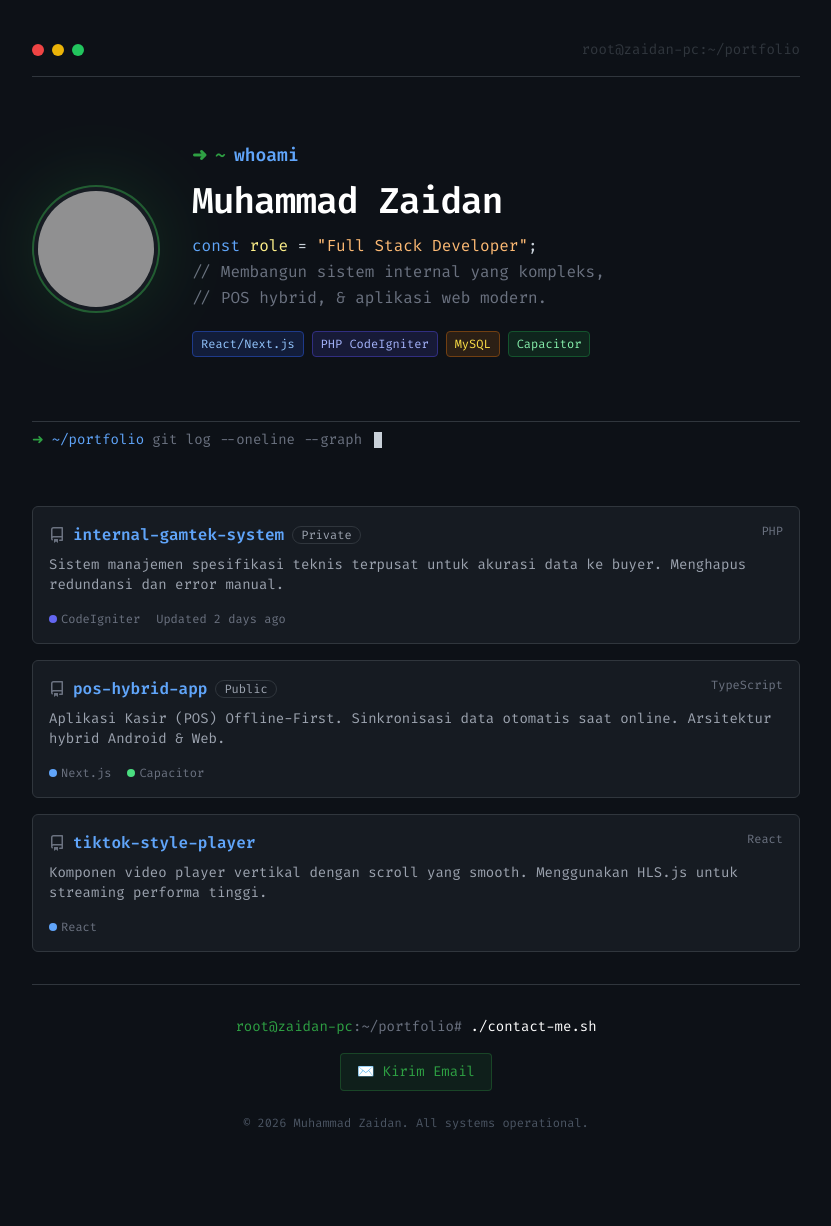
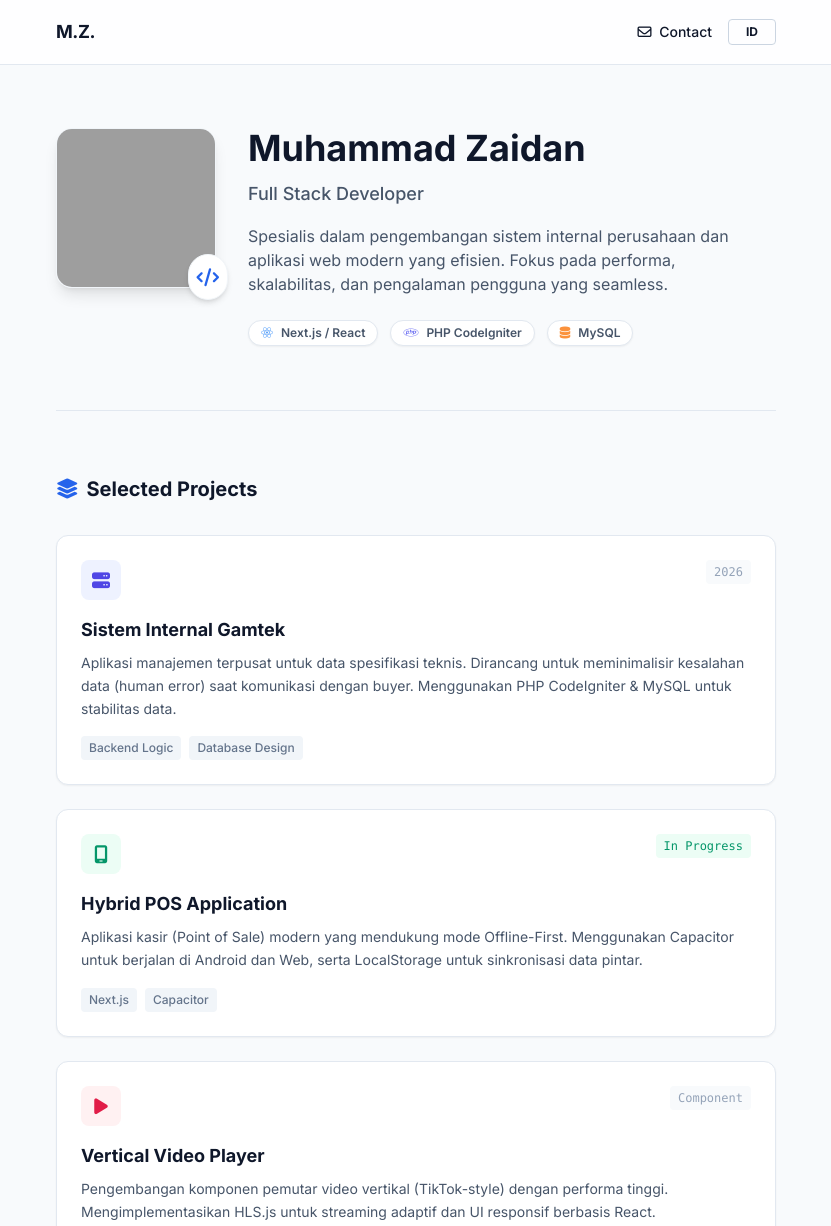
Before and after one commit to muhammadzaidansutardi09/muhammadzaidansutardi, a website: page index.html in a window 1280 px wide. Shown: the top 1226 px of the page, without its empty margins (224-1055 px from the left). Before the commit the page ends 1171 px from the top, so only its background shows below. Drawn offline with nearby package versions, Linux system fonts and the light colour scheme; grey boxes are pictures that could not be loaded.

Commit message:
Update index.html

```diff
--- a/index.html
+++ b/index.html
@@ -1,184 +1,221 @@
 <!DOCTYPE html>
-<html lang="id" class="dark">
+<html lang="id" class="scroll-smooth">
 <head>
     <meta charset="UTF-8">
     <meta name="viewport" content="width=device-width, initial-scale=1.0">
-    <title>~/zaidan/portfolio</title>
+    <title>Portfolio - Muhammad Zaidan</title>
     <script src="https://cdn.tailwindcss.com"></script>
-    <link rel="preconnect" href="https://fonts.googleapis.com">
-    <link rel="preconnect" href="https://fonts.gstatic.com" crossorigin>
-    <link href="https://fonts.googleapis.com/css2?family=Fira+Code:wght@300;400;500;600&display=swap" rel="stylesheet">
+    <link rel="stylesheet" href="https://cdnjs.cloudflare.com/ajax/libs/font-awesome/6.4.0/css/all.min.css">
+    <link href="https://fonts.googleapis.com/css2?family=Inter:wght@300;400;500;600;700&display=swap" rel="stylesheet">
+
     <script>
         tailwind.config = {
-            darkMode: 'class',
             theme: {
                 extend: {
                     fontFamily: {
-                        mono: ['"Fira Code"', 'monospace'],
+                        sans: ['Inter', 'sans-serif'],
                     },
                     colors: {
-                        term: {
-                            bg: '#0d1117',      /* GitHub Dark Dimmed inspired */
-                            card: '#161b22',
-                            border: '#30363d',
-                            text: '#c9d1d9',
-                            green: '#2ea043',
-                            blue: '#58a6ff',
-                            accent: '#7ee787'
-                        }
-                    },
-                    animation: {
-                        'blink': 'blink 1s step-end infinite',
-                    },
-                    keyframes: {
-                        blink: {
-                            '0%, 100%': { opacity: '1' },
-                            '50%': { opacity: '0' },
-                        }
+                        primary: '#0f172a', // Slate 900
+                        secondary: '#475569', // Slate 600
+                        accent: '#2563eb', // Blue 600
+                        bg: '#f8fafc', // Slate 50
                     }
                 }
             }
         }
     </script>
     <style>
-        body { background-color: #0d1117; color: #c9d1d9; }
-        .scrollbar-hide::-webkit-scrollbar { display: none; }
+        /* Custom subtle animations */
+        .fade-in { animation: fadeIn 0.5s ease-in-out; }
+        @keyframes fadeIn { from { opacity: 0; transform: translateY(10px); } to { opacity: 1; transform: translateY(0); } }
     </style>
 </head>
-<body class="font-mono antialiased min-h-screen flex flex-col items-center py-10 px-4 md:px-0">
+<body class="bg-bg text-primary antialiased selection:bg-accent selection:text-white">
 
-    <div class="w-full max-w-3xl space-y-8">
-
-        <nav class="flex justify-between items-center text-sm text-term-text border-b border-term-border pb-4 w-full">
-            <div class="flex gap-2">
-                <div class="w-3 h-3 rounded-full bg-red-500"></div>
-                <div class="w-3 h-3 rounded-full bg-yellow-500"></div>
-                <div class="w-3 h-3 rounded-full bg-green-500"></div>
+    <nav class="fixed w-full z-50 bg-white/80 backdrop-blur-md border-b border-slate-200">
+        <div class="max-w-3xl mx-auto px-6 h-16 flex items-center justify-between">
+            <span class="font-bold text-lg tracking-tight">M.Z.</span>
+            <div class="flex items-center gap-4">
+                <a href="mailto:email@anda.com" class="text-sm font-medium hover:text-accent transition">
+                    <i class="fa-regular fa-envelope mr-1"></i> <span data-key="nav_contact">Contact</span>
+                </a>
+                <button onclick="toggleLang()" class="text-xs font-bold border border-slate-300 rounded px-2 py-1 hover:bg-slate-100 transition uppercase w-12 text-center">
+                    <span id="lang-indicator">ID</span>
+                </button>
             </div>
-            <div class="text-term-border">root@zaidan-pc:~/portfolio</div>
+        </div>
     </nav>
 
-        <header class="flex flex-col md:flex-row gap-8 items-start md:items-center py-8">
-            <div class="relative shrink-0">
-                <div class="w-32 h-32 rounded-full p-1 border-2 border-term-green/50 overflow-hidden bg-term-card relative z-10">
-                    <img src="profile.png" alt="Zaidan" class="w-full h-full object-cover rounded-full opacity-90 hover:opacity-100 transition">
+    <main class="max-w-3xl mx-auto px-6 pt-32 pb-20 space-y-16">
+
+        <section class="fade-in">
+            <div class="flex flex-col md:flex-row items-center md:items-start gap-8">
+                <div class="shrink-0 relative">
+                    <div class="w-32 h-32 md:w-40 md:h-40 rounded-2xl overflow-hidden shadow-lg border border-slate-100">
+                        <img src="profile.png" alt="Muhammad Zaidan" class="w-full h-full object-cover">
                     </div>
-                <div class="absolute inset-0 bg-term-green blur-2xl opacity-20 rounded-full"></div>
-            </div>
-
-            <div class="space-y-3">
-                <div class="flex items-center gap-2 text-term-green font-bold text-lg">
-                    <span>➜</span>
-                    <span>~</span>
-                    <span class="text-blue-400">whoami</span>
-                </div>
-
-                <h1 class="text-3xl md:text-4xl font-bold text-white tracking-tight">Muhammad Zaidan</h1>
-
-                <p class="text-term-text leading-relaxed max-w-lg">
-                    <span class="text-blue-400">const</span> <span class="text-yellow-200">role</span> = <span class="text-orange-300">"Full Stack Developer"</span>;<br>
-                    <span class="text-gray-500">// Membangun sistem internal yang kompleks, <br>// POS hybrid, & aplikasi web modern.</span>
-                </p>
-
-                <div class="flex flex-wrap gap-2 pt-2">
-                    <span class="px-2 py-1 bg-blue-900/30 text-blue-300 text-xs border border-blue-900 rounded">React/Next.js</span>
-                    <span class="px-2 py-1 bg-indigo-900/30 text-indigo-300 text-xs border border-indigo-900 rounded">PHP CodeIgniter</span>
-                    <span class="px-2 py-1 bg-yellow-900/30 text-yellow-300 text-xs border border-yellow-900 rounded">MySQL</span>
-                    <span class="px-2 py-1 bg-green-900/30 text-green-300 text-xs border border-green-900 rounded">Capacitor</span>
-                </div>
-            </div>
-        </header>
-
-        <div class="border-t border-term-border pt-2 pb-6">
-            <div class="flex items-center gap-2 text-sm">
-                <span class="text-term-green">➜</span>
-                <span class="text-blue-400">~/portfolio</span>
-                <span class="text-gray-500">git log --oneline --graph</span>
-                <span class="w-2 h-4 bg-term-text animate-blink inline-block align-middle ml-1"></span>
+                    <div class="absolute -bottom-3 -right-3 bg-white p-2 rounded-full shadow-md border border-slate-100">
+                        <i class="fa-solid fa-code text-accent text-lg"></i>
                     </div>
                 </div>
 
-        <section class="grid gap-4">
+                <div class="text-center md:text-left">
+                    <h1 class="text-3xl md:text-4xl font-bold mb-3 text-slate-900">Muhammad Zaidan</h1>
+                    <p class="text-lg text-secondary font-medium mb-4" data-key="role">Full Stack Developer</p>
+                    <p class="text-secondary leading-relaxed max-w-lg mx-auto md:mx-0 text-sm md:text-base" data-key="bio">
+                        Spesialis dalam pengembangan sistem internal perusahaan dan aplikasi web modern yang efisien. Fokus pada performa, skalabilitas, dan pengalaman pengguna yang seamless.
+                    </p>
 
-            <div class="group bg-term-card border border-term-border rounded-md p-4 hover:border-gray-500 transition cursor-default">
-                <div class="flex justify-between items-start mb-2">
-                    <div class="flex items-center gap-2">
-                        <svg class="w-4 h-4 text-gray-500" viewBox="0 0 16 16" fill="currentColor"><path fill-rule="evenodd" d="M2 2.5A2.5 2.5 0 014.5 0h8.75a.75.75 0 01.75.75v12.5a.75.75 0 01-.75.75h-2.5a.75.75 0 110-1.5h1.75v-2h-8a1 1 0 00-.714 1.7.75.75 0 01-1.072 1.05A2.495 2.495 0 012 11.5v-9zm10.5-1V9h-8c-.356 0-.694.074-1 .208V2.5a1 1 0 011-1h8zM5 12.25v3.25a.25.25 0 00.4.2l1.45-1.087a.25.25 0 01.3 0L8.6 15.7a.25.25 0 00.4-.2v-3.25a.25.25 0 00-.25-.25h-3.5a.25.25 0 00-.25.25z"></path></svg>
-                        <h3 class="text-blue-400 font-semibold group-hover:underline">internal-gamtek-system</h3>
-                        <span class="text-xs border border-term-border text-gray-400 px-2 rounded-full">Private</span>
+                    <div class="mt-6 flex flex-wrap justify-center md:justify-start gap-3">
+                        <span class="px-3 py-1 bg-white border border-slate-200 rounded-full text-xs font-semibold text-slate-600 flex items-center gap-2 shadow-sm">
+                            <i class="fa-brands fa-react text-blue-400"></i> Next.js / React
+                        </span>
+                        <span class="px-3 py-1 bg-white border border-slate-200 rounded-full text-xs font-semibold text-slate-600 flex items-center gap-2 shadow-sm">
+                            <i class="fa-brands fa-php text-indigo-500"></i> PHP CodeIgniter
+                        </span>
+                        <span class="px-3 py-1 bg-white border border-slate-200 rounded-full text-xs font-semibold text-slate-600 flex items-center gap-2 shadow-sm">
+                            <i class="fa-solid fa-database text-orange-400"></i> MySQL
+                        </span>
                     </div>
-                    <span class="text-xs text-gray-500">PHP</span>
                 </div>
-                <p class="text-sm text-gray-400 mb-4">
-                    Sistem manajemen spesifikasi teknis terpusat untuk akurasi data ke buyer. Menghapus redundansi dan error manual.
+            </div>
+        </section>
+
+        <hr class="border-slate-200">
+
+        <section>
+            <h2 class="text-xl font-bold mb-8 flex items-center gap-2">
+                <i class="fa-solid fa-layer-group text-accent"></i>
+                <span data-key="projects_title">Selected Projects</span>
+            </h2>
+
+            <div class="grid gap-6">
+
+                <div class="group bg-white rounded-xl p-6 shadow-sm border border-slate-200 hover:shadow-md hover:border-accent/30 transition duration-300">
+                    <div class="flex justify-between items-start mb-4">
+                        <div class="bg-indigo-50 text-indigo-600 w-10 h-10 rounded-lg flex items-center justify-center">
+                            <i class="fa-solid fa-server text-lg"></i>
+                        </div>
+                        <span class="text-xs font-mono text-slate-400 bg-slate-50 px-2 py-1 rounded">2026</span>
+                    </div>
+                    <h3 class="text-lg font-bold text-slate-900 mb-2 group-hover:text-accent transition" data-key="p1_title">Sistem Internal Gamtek</h3>
+                    <p class="text-sm text-secondary leading-relaxed mb-4" data-key="p1_desc">
+                        Aplikasi manajemen terpusat untuk data spesifikasi teknis. Dirancang untuk meminimalisir kesalahan data (human error) saat komunikasi dengan buyer. Menggunakan PHP CodeIgniter & MySQL untuk stabilitas data.
                     </p>
-                <div class="flex items-center gap-4 text-xs text-gray-500">
-                    <div class="flex items-center gap-1">
-                        <span class="w-2 h-2 rounded-full bg-indigo-500"></span>
-                        CodeIgniter
-                    </div>
-                    <div>Updated 2 days ago</div>
+                    <div class="flex gap-2 text-xs font-medium text-slate-500">
+                        <span class="bg-slate-100 px-2 py-1 rounded">Backend Logic</span>
+                        <span class="bg-slate-100 px-2 py-1 rounded">Database Design</span>
                     </div>
                 </div>
 
-            <div class="group bg-term-card border border-term-border rounded-md p-4 hover:border-gray-500 transition cursor-default">
-                <div class="flex justify-between items-start mb-2">
-                    <div class="flex items-center gap-2">
-                        <svg class="w-4 h-4 text-gray-500" viewBox="0 0 16 16" fill="currentColor"><path fill-rule="evenodd" d="M2 2.5A2.5 2.5 0 014.5 0h8.75a.75.75 0 01.75.75v12.5a.75.75 0 01-.75.75h-2.5a.75.75 0 110-1.5h1.75v-2h-8a1 1 0 00-.714 1.7.75.75 0 01-1.072 1.05A2.495 2.495 0 012 11.5v-9zm10.5-1V9h-8c-.356 0-.694.074-1 .208V2.5a1 1 0 011-1h8zM5 12.25v3.25a.25.25 0 00.4.2l1.45-1.087a.25.25 0 01.3 0L8.6 15.7a.25.25 0 00.4-.2v-3.25a.25.25 0 00-.25-.25h-3.5a.25.25 0 00-.25.25z"></path></svg>
-                        <h3 class="text-blue-400 font-semibold group-hover:underline">pos-hybrid-app</h3>
-                        <span class="text-xs border border-term-border text-gray-400 px-2 rounded-full">Public</span>
+                <div class="group bg-white rounded-xl p-6 shadow-sm border border-slate-200 hover:shadow-md hover:border-accent/30 transition duration-300">
+                    <div class="flex justify-between items-start mb-4">
+                        <div class="bg-emerald-50 text-emerald-600 w-10 h-10 rounded-lg flex items-center justify-center">
+                            <i class="fa-solid fa-mobile-screen text-lg"></i>
                         </div>
-                    <span class="text-xs text-gray-500">TypeScript</span>
+                        <span class="text-xs font-mono text-emerald-600 bg-emerald-50 px-2 py-1 rounded">In Progress</span>
                     </div>
-                <p class="text-sm text-gray-400 mb-4">
-                    Aplikasi Kasir (POS) Offline-First. Sinkronisasi data otomatis saat online. Arsitektur hybrid Android & Web.
+                    <h3 class="text-lg font-bold text-slate-900 mb-2 group-hover:text-accent transition" data-key="p2_title">Hybrid POS Application</h3>
+                    <p class="text-sm text-secondary leading-relaxed mb-4" data-key="p2_desc">
+                        Aplikasi kasir (Point of Sale) modern yang mendukung mode Offline-First. Menggunakan Capacitor untuk berjalan di Android dan Web, serta LocalStorage untuk sinkronisasi data pintar.
                     </p>
-                <div class="flex items-center gap-4 text-xs text-gray-500">
-                    <div class="flex items-center gap-1">
-                        <span class="w-2 h-2 rounded-full bg-blue-400"></span>
-                        Next.js
-                    </div>
-                    <div class="flex items-center gap-1">
-                        <span class="w-2 h-2 rounded-full bg-green-400"></span>
-                        Capacitor
-                    </div>
+                    <div class="flex gap-2 text-xs font-medium text-slate-500">
+                        <span class="bg-slate-100 px-2 py-1 rounded">Next.js</span>
+                        <span class="bg-slate-100 px-2 py-1 rounded">Capacitor</span>
                     </div>
                 </div>
 
-            <div class="group bg-term-card border border-term-border rounded-md p-4 hover:border-gray-500 transition cursor-default">
-                <div class="flex justify-between items-start mb-2">
-                    <div class="flex items-center gap-2">
-                        <svg class="w-4 h-4 text-gray-500" viewBox="0 0 16 16" fill="currentColor"><path fill-rule="evenodd" d="M2 2.5A2.5 2.5 0 014.5 0h8.75a.75.75 0 01.75.75v12.5a.75.75 0 01-.75.75h-2.5a.75.75 0 110-1.5h1.75v-2h-8a1 1 0 00-.714 1.7.75.75 0 01-1.072 1.05A2.495 2.495 0 012 11.5v-9zm10.5-1V9h-8c-.356 0-.694.074-1 .208V2.5a1 1 0 011-1h8zM5 12.25v3.25a.25.25 0 00.4.2l1.45-1.087a.25.25 0 01.3 0L8.6 15.7a.25.25 0 00.4-.2v-3.25a.25.25 0 00-.25-.25h-3.5a.25.25 0 00-.25.25z"></path></svg>
-                        <h3 class="text-blue-400 font-semibold group-hover:underline">tiktok-style-player</h3>
+                <div class="group bg-white rounded-xl p-6 shadow-sm border border-slate-200 hover:shadow-md hover:border-accent/30 transition duration-300">
+                    <div class="flex justify-between items-start mb-4">
+                        <div class="bg-rose-50 text-rose-600 w-10 h-10 rounded-lg flex items-center justify-center">
+                            <i class="fa-solid fa-play text-lg"></i>
                         </div>
-                    <span class="text-xs text-gray-500">React</span>
+                        <span class="text-xs font-mono text-slate-400 bg-slate-50 px-2 py-1 rounded">Component</span>
                     </div>
-                <p class="text-sm text-gray-400 mb-4">
-                    Komponen video player vertikal dengan scroll yang smooth. Menggunakan HLS.js untuk streaming performa tinggi.
+                    <h3 class="text-lg font-bold text-slate-900 mb-2 group-hover:text-accent transition" data-key="p3_title">Vertical Video Player</h3>
+                    <p class="text-sm text-secondary leading-relaxed mb-4" data-key="p3_desc">
+                        Pengembangan komponen pemutar video vertikal (TikTok-style) dengan performa tinggi. Mengimplementasikan HLS.js untuk streaming adaptif dan UI responsif berbasis React.
                     </p>
-                <div class="flex items-center gap-4 text-xs text-gray-500">
-                    <div class="flex items-center gap-1">
-                        <span class="w-2 h-2 rounded-full bg-blue-400"></span>
-                        React
-                    </div>
+                    <div class="flex gap-2 text-xs font-medium text-slate-500">
+                        <span class="bg-slate-100 px-2 py-1 rounded">React</span>
+                        <span class="bg-slate-100 px-2 py-1 rounded">HLS.js</span>
                     </div>
                 </div>
 
+            </div>
         </section>
 
-        <footer class="pt-8 border-t border-term-border w-full text-center">
-             <p class="text-gray-500 text-sm mb-4">
-                <span class="text-term-green">root@zaidan-pc</span>:~/portfolio# <span class="text-white">./contact-me.sh</span>
+        <section class="bg-primary rounded-2xl p-8 text-center text-white shadow-xl relative overflow-hidden">
+            <div class="absolute top-0 left-0 w-full h-1 bg-gradient-to-r from-blue-500 to-indigo-500"></div>
+            <h2 class="text-xl font-bold mb-3" data-key="cta_title">Siap untuk Bekerja Sama?</h2>
+            <p class="text-slate-300 text-sm mb-6 max-w-md mx-auto" data-key="cta_desc">
+                Saya terbuka untuk peluang kerja full-time atau proyek freelance yang menantang.
             </p>
-            <a href="mailto:email@anda.com" class="inline-flex items-center gap-2 px-4 py-2 bg-term-green/10 text-term-green border border-term-green/30 rounded hover:bg-term-green/20 transition text-sm">
-                <span>✉️</span> Kirim Email
+            <a href="mailto:email@anda.com" class="inline-flex items-center gap-2 bg-white text-primary px-6 py-3 rounded-lg font-semibold text-sm hover:bg-slate-100 transition shadow-lg">
+                <i class="fa-solid fa-paper-plane"></i>
+                <span data-key="cta_btn">Hubungi Saya via Email</span>
             </a>
-            <div class="mt-6 text-xs text-gray-600">
-                &copy; 2026 Muhammad Zaidan. All systems operational.
-            </div>
+        </section>
+
+    </main>
+
+    <footer class="bg-white border-t border-slate-200 py-8 text-center text-slate-500 text-xs">
+        <p>&copy; 2026 Muhammad Zaidan. Built with <i class="fa-solid fa-heart text-red-400 mx-1"></i> HTML & Tailwind.</p>
     </footer>
 
-    </div>
+    <script>
+        const content = {
+            id: {
+                nav_contact: "Kontak",
+                role: "Full Stack Developer",
+                bio: "Spesialis dalam pengembangan sistem internal perusahaan dan aplikasi web modern yang efisien. Fokus pada performa, skalabilitas, dan pengalaman pengguna yang seamless.",
+                projects_title: "Proyek Terpilih",
+                p1_title: "Sistem Internal Gamtek",
+                p1_desc: "Aplikasi manajemen terpusat untuk data spesifikasi teknis. Dirancang untuk meminimalisir kesalahan data (human error) saat komunikasi dengan buyer. Menggunakan PHP CodeIgniter & MySQL untuk stabilitas data.",
+                p2_title: "Hybrid POS Application",
+                p2_desc: "Aplikasi kasir (Point of Sale) modern yang mendukung mode Offline-First. Menggunakan Capacitor untuk berjalan di Android dan Web, serta LocalStorage untuk sinkronisasi data pintar.",
+                p3_title: "Vertical Video Player",
+                p3_desc: "Pengembangan komponen pemutar video vertikal (TikTok-style) dengan performa tinggi. Mengimplementasikan HLS.js untuk streaming adaptif dan UI responsif berbasis React.",
+                cta_title: "Siap untuk Bekerja Sama?",
+                cta_desc: "Saya terbuka untuk peluang kerja full-time atau proyek freelance yang menantang.",
+                cta_btn: "Hubungi Saya via Email"
+            },
+            en: {
+                nav_contact: "Contact",
+                role: "Full Stack Developer",
+                bio: "Specializing in corporate internal systems and efficient modern web applications. Focused on performance, scalability, and seamless user experiences.",
+                projects_title: "Selected Projects",
+                p1_title: "Gamtek Internal System",
+                p1_desc: "Centralized management app for technical specification data. Designed to minimize human error during buyer communication. Built with PHP CodeIgniter & MySQL for data stability.",
+                p2_title: "Hybrid POS Application",
+                p2_desc: "Modern Point of Sale (POS) application supporting Offline-First mode. Uses Capacitor for Android/Web deployment and LocalStorage for smart data sync.",
+                p3_title: "Vertical Video Player",
+                p3_desc: "High-performance vertical video player component (TikTok-style). Implements HLS.js for adaptive streaming and responsive React-based UI.",
+                cta_title: "Ready to Collaborate?",
+                cta_desc: "I am open to full-time opportunities or challenging freelance projects.",
+                cta_btn: "Contact Me via Email"
+            }
+        };
 
+        let currentLang = 'id';
+
+        function toggleLang() {
+            currentLang = currentLang === 'id' ? 'en' : 'id';
+            document.getElementById('lang-indicator').textContent = currentLang.toUpperCase();
+
+            // Update Text
+            document.querySelectorAll('[data-key]').forEach(el => {
+                el.style.opacity = '0'; // Fade out
+                setTimeout(() => {
+                    const key = el.getAttribute('data-key');
+                    if (content[currentLang][key]) {
+                        el.textContent = content[currentLang][key];
+                    }
+                    el.style.opacity = '1'; // Fade in
+                }, 200);
+            });
+        }
+    </script>
 </body>
 </html>
```
Lines whose indentation alone changed are shown as unchanged.
